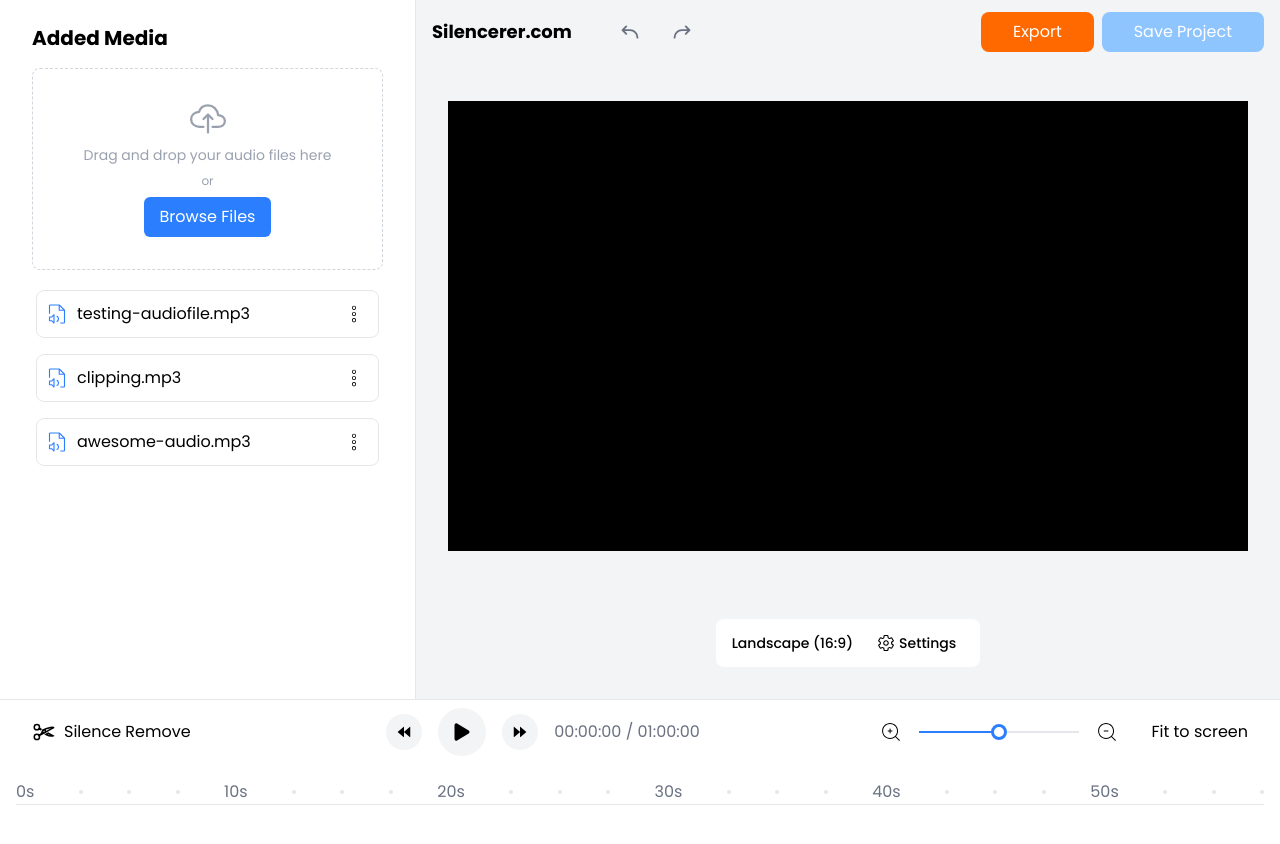
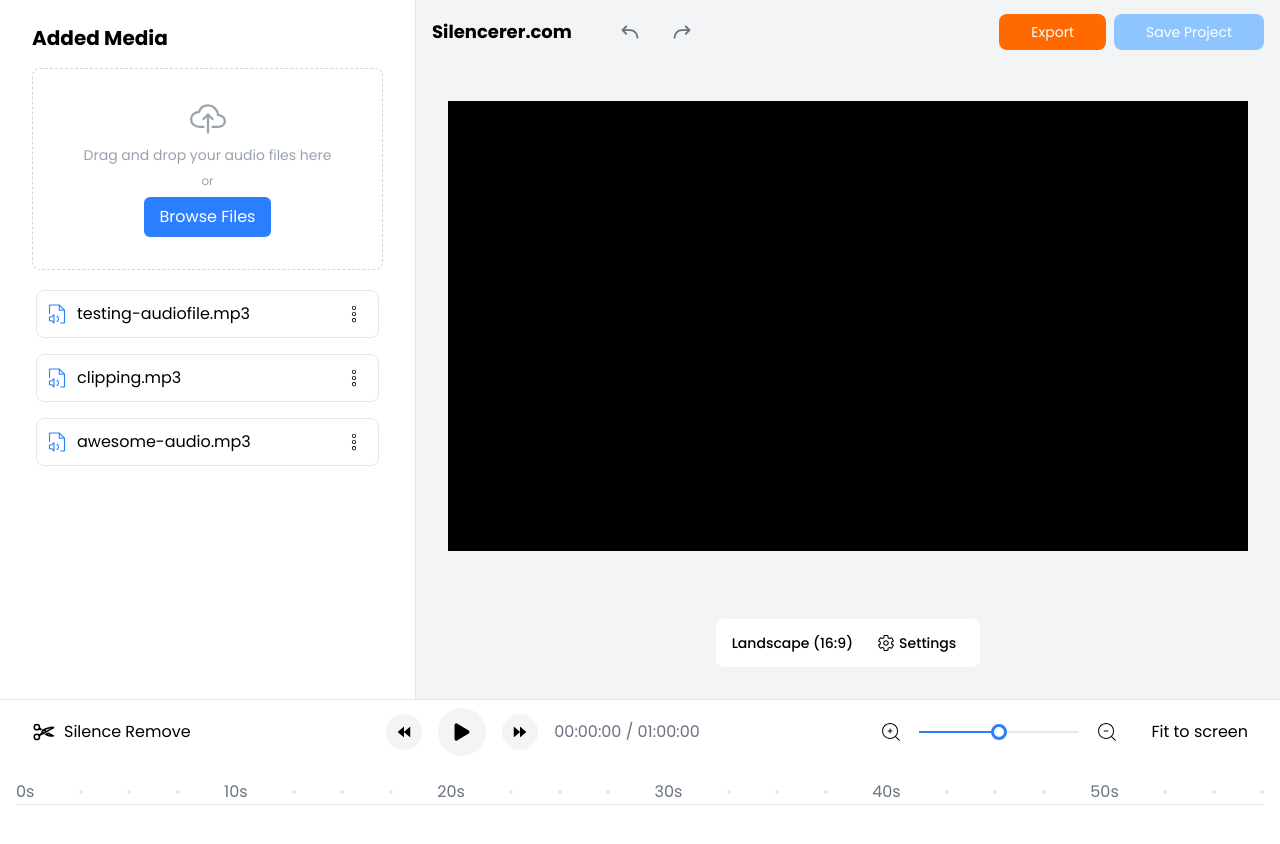
Before and after one commit to marionikolov17/silencerer, a Next.js app: page / in a window 1280 px wide. Shown: the top 844 px of the page. Built offline with nearby package versions, Linux system fonts and the light colour scheme.

Commit message:
Resize: Header buttons

```diff
--- a/src/components/Header.tsx
+++ b/src/components/Header.tsx
@@ -22,13 +22,13 @@ export default function Header() {
       </div>
       <div className="flex items-center gap-x-2">
         <button
-          className="bg-orange-500 text-white px-8 py-2 rounded-lg cursor-pointer hover:bg-orange-600 transition-all duration-300"
+          className="bg-orange-500 text-white text-sm px-8 py-2 rounded-lg cursor-pointer hover:bg-orange-600 transition-all duration-300"
           title="Export Media"
         >
           Export
         </button>
         <button
-          className="bg-blue-500 text-white px-8 py-2 rounded-lg cursor-pointer hover:bg-blue-600 transition-all duration-300 disabled:bg-blue-300 disabled:cursor-not-allowed disabled:hover:bg-blue-300"
+          className="bg-blue-500 text-white text-sm px-8 py-2 rounded-lg cursor-pointer hover:bg-blue-600 transition-all duration-300 disabled:bg-blue-300 disabled:cursor-not-allowed disabled:hover:bg-blue-300"
           title="Save Project (disabled)"
           disabled
         >
```
